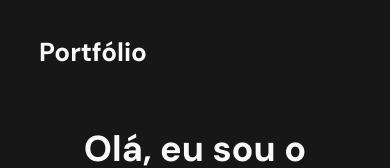
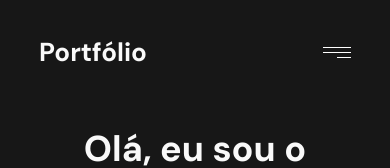
Before and after one commit to Matheussmaced/Portfolio, a React (Vite) app: page / in a window 390 px wide. Shown: the top 168 px of the page. Built offline with nearby package versions, Linux system fonts and the light colour scheme.

Commit message:
update mobile versio / menu hamburguer

```diff
--- a/src/App.jsx
+++ b/src/App.jsx
@@ -7,17 +7,22 @@ import Skills from './components/Skills'
 import Footer from './components/Footer'
 import './App.css'
 
+import {useState} from 'react'
+
 function App() {
+  const [bodyHidden, setBodyHidden] = useState('inicial')
 
   return (
     <>
-     <Header />
+      <Header setBodyHidden={setBodyHidden} bodyHidden={bodyHidden} />
+      <div className={`body ${bodyHidden}`}>
         <Presentation />
         <SobreMim />
         <Projetos />
         <Servicos />
         <Skills />
         <Footer />
+      </div>
     </>
   )
 }
--- a/src/components/Header.jsx
+++ b/src/components/Header.jsx
@@ -1,6 +1,17 @@
+import menuHamburguer from '../assets/menu_hamburguer.svg'
 
+const Header = ({setBodyHidden, bodyHidden})=>{
 
-const Header = ()=>{
+    const click = () => {
+
+        if(bodyHidden === 'inicial'){
+        setBodyHidden('hidden')
+        return
+        }
+
+        setBodyHidden('inicial')
+    }
+
     return(
         <>
             <div id="containerHeader">
@@ -12,6 +23,9 @@ const Header = ()=>{
                          <a href="#projetos">Projetos</a>
                          <a href="#servicos">Serviços</a>
                          <a href="#skills">Minhas skills</a>
+                         <button onClick={click} id="menuHamburguer">
+                            <img src={menuHamburguer} alt="Menu Hamburguer" />
+                         </button>
                         </nav>
                     </div>
                 </header>
--- a/src/components/Presentation.jsx
+++ b/src/components/Presentation.jsx
@@ -4,7 +4,7 @@ import avatar from "../assets/matheus.png";
 const Presentation = () => {
   return (
     <>
-      <div id="containerPresentation" className={style.containerPresentation}>
+      <div id="containerPresentation" className={style.containerPresentation} >
         <div
           id="informationsFromApresentation"
           className={style.informsApresentation}
--- a/src/index.css
+++ b/src/index.css
@@ -33,9 +33,21 @@ a{
 #sobreMim{
   margin-left: 0;
 }
+#menuHamburguer{
+  display: none;
+}
+
+.hidden{
+  display: none !important;
+}
 
 @media (max-width: 780px){
   header a{
     display: none;
   }
+  #menuHamburguer{
+    display: flex;
+    background-color: transparent;
+    border: none;
+  }
 }
```
Also changed, not shown: src/components/MenuResponsivo.jsx (+10 -7 lines), src/assets/menu_hamburguer.svg (added). Lines whose indentation alone changed are shown as unchanged.
